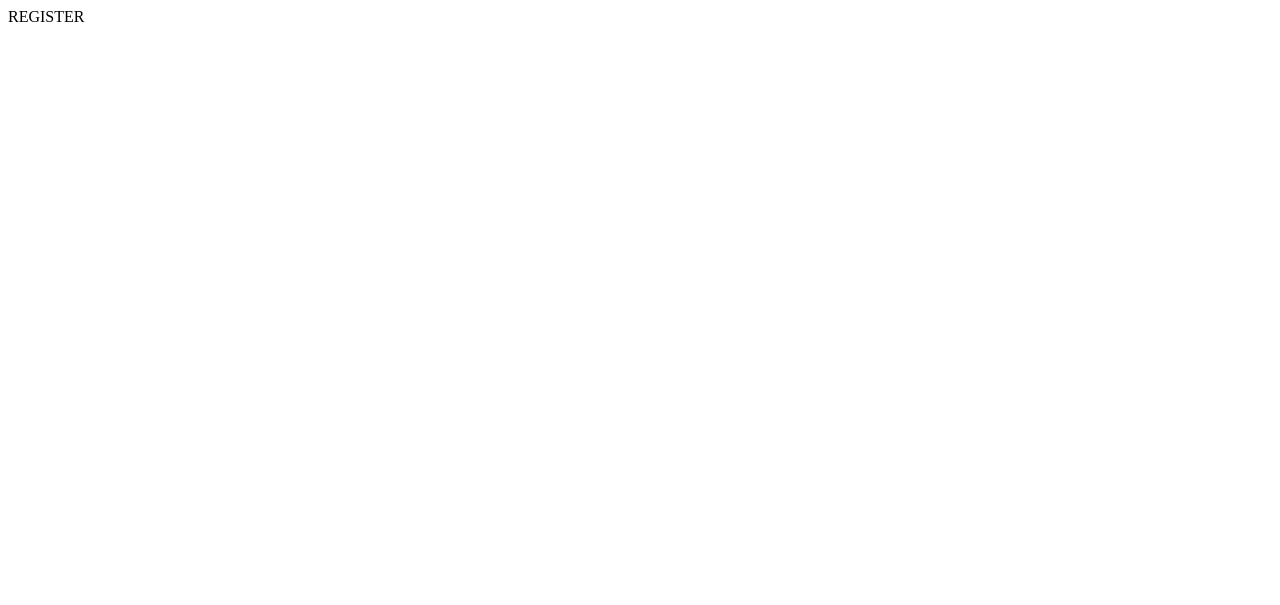
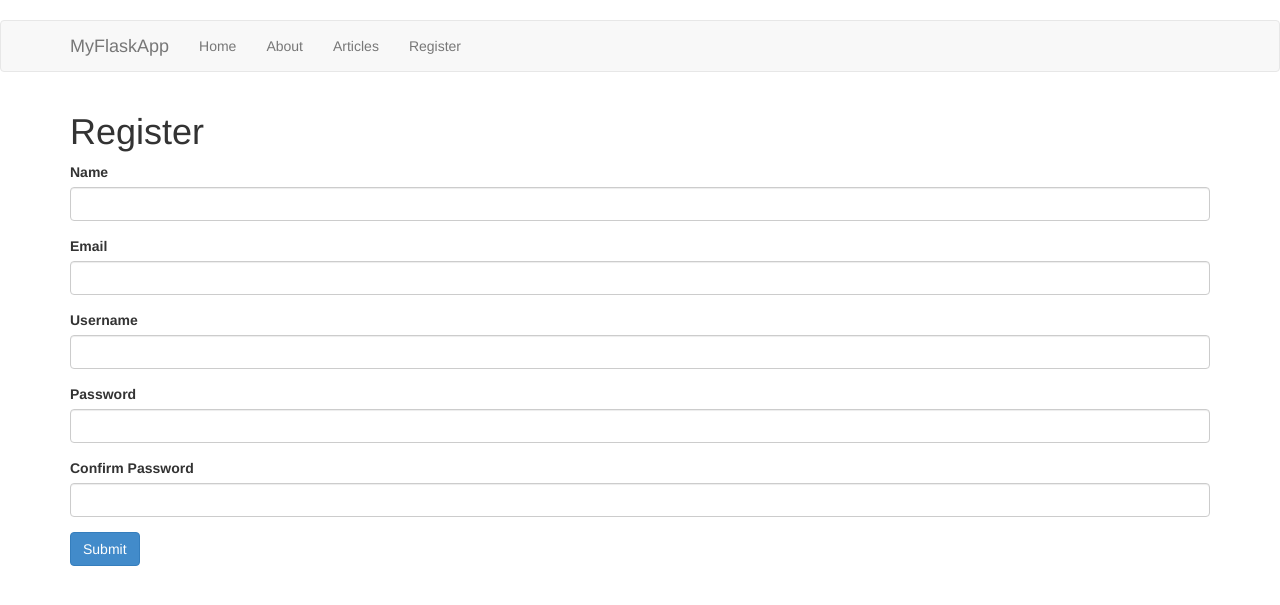
Before and after one commit to lasanthagithub/Python_Flask_Development, a Flask app: page /register in a window 1280 px wide. Before the commit the part shown is almost empty. Shown: the top 605 px of the page. Run offline with Flask 2, Linux system fonts and the light colour scheme; some libraries are stand-ins or nearby versions.

Commit message:
Register page

```diff
--- /dev/null
+++ b/VS_Flask_dev/FlaskWebProject/FlaskWebProject/templates/includes/_formhelpers.html
@@ -0,0 +1,9 @@
+{% macro render_field(field) %}
+    {{ field.label }}
+    {{ field(**kwargs)|safe }}
+    {% if field.errors %}
+        {% for error in field.errors %}
+            <span class="help-inline">{{ error }}</span>
+        {% endfor %}
+    {% endif %}
+{% endmacro %}
--- a/VS_Flask_dev/FlaskWebProject/FlaskWebProject/templates/includes/_navbar.html
+++ b/VS_Flask_dev/FlaskWebProject/FlaskWebProject/templates/includes/_navbar.html
@@ -14,6 +14,7 @@
                 <li><a href="/">Home</a></li>
                 <li><a href="/about">About</a></li>
                 <li><a href="/articles">Articles</a></li>
+                <li><a href="/register">Register</a></li>
             </ul>
         </div>
     </div>
--- a/VS_Flask_dev/FlaskWebProject/FlaskWebProject/templates/register.html
+++ b/VS_Flask_dev/FlaskWebProject/FlaskWebProject/templates/register.html
@@ -1 +1,33 @@
-REGISTER
+{% extends 'layout.html' %}
+
+{% block body %}
+<h1>Register</h1>
+
+{% from "includes/_formhelpers.html" import render_field %}
+
+<form method="POST" action="">
+    <div class="form-group">
+        {{render_field(form.name, class_="form-control")}}
+    </div>
+
+    <div class="form-group">
+        {{render_field(form.email, class_="form-control")}}
+    </div>
+
+    <div class="form-group">
+        {{render_field(form.username, class_="form-control")}}
+    </div>
+
+    <div class="form-group">
+        {{render_field(form.password, class_="form-control")}}
+    </div>
+
+    <div class="form-group">
+        {{render_field(form.confirm, class_="form-control")}}
+    </div>
+
+    <p><input type="submit" value="Submit" class="btn btn-primary"></p>
+
+</form>
+
+{% endblock %}
```
Also changed, not shown: 1 other file.
